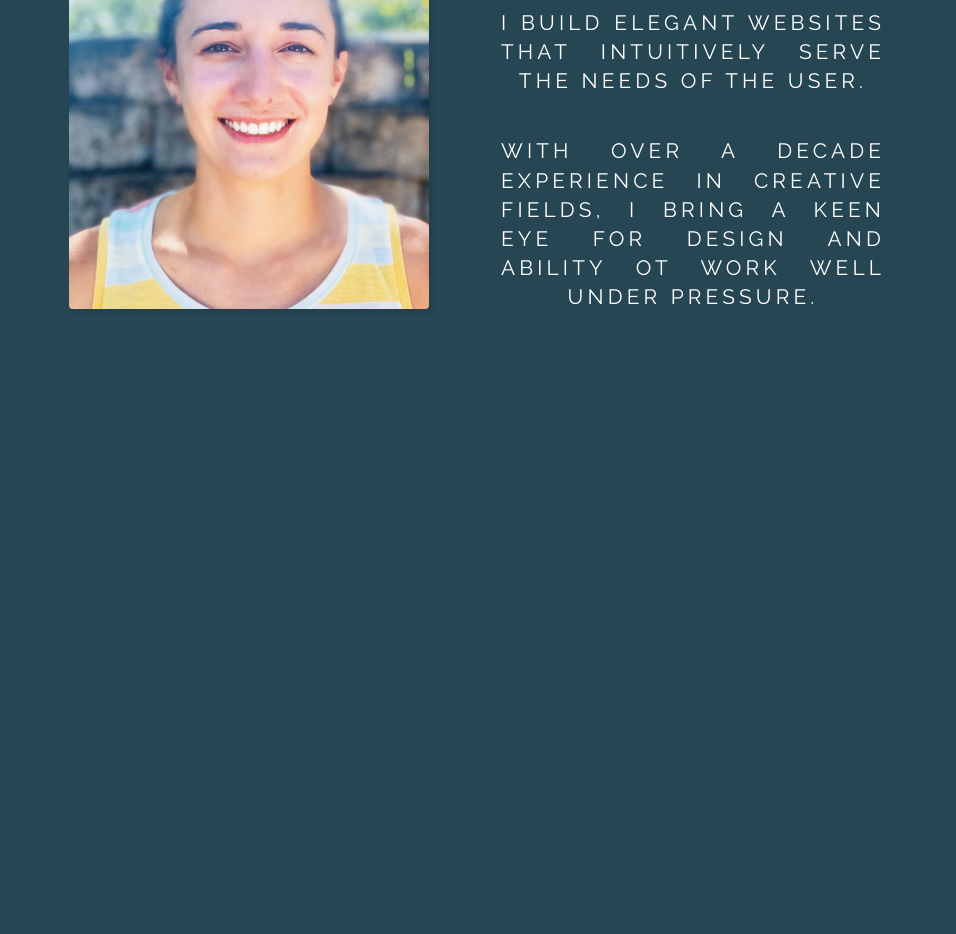
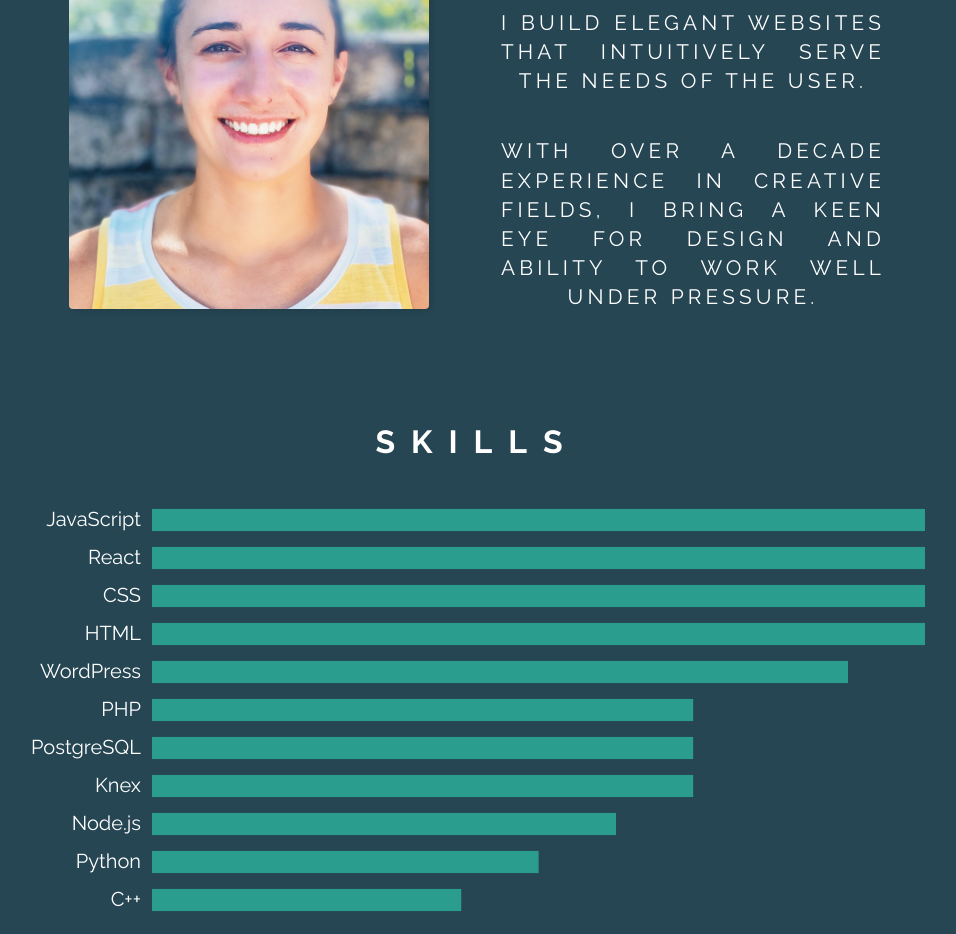
Before and after one commit to nkinsaul/portfolio, a React (Create React App) app: page /about in a window 1280 px wide. Shown: the part 360-1294 px from the top of the page, without its empty margins (163-1119 px from the left). Before the commit the page ends 800 px from the top, so only its background shows below. Built offline with nearby package versions, Linux system fonts and the light colour scheme; a web font is replaced by a local one.

Commit message:
Add Skills chart to About Section

```diff
--- a/package.json
+++ b/package.json
@@ -12,10 +12,12 @@
     "@types/node": "^16.18.34",
     "@types/react": "^18.2.8",
     "@types/react-dom": "^18.2.4",
+    "chart.js": "^4.4.0",
     "dotenv": "^16.1.4",
     "emailjs-com": "^3.2.0",
     "express": "^4.18.2",
     "react": "^18.2.0",
+    "react-chartjs-2": "^5.2.0",
     "react-dom": "^18.2.0",
     "react-hook-form": "^7.45.1",
     "react-router-dom": "^6.12.0",
--- a/src/Components/About/About.css
+++ b/src/Components/About/About.css
@@ -34,3 +34,21 @@
   text-align-last: center;
   line-height: 1.4em;
 }
+
+.bar-chart {
+  width: 100%;
+  margin-top: 5%;
+  display: flex;
+  flex-direction: column;
+  justify-content: center;
+  align-items: center;
+}
+
+.chart {
+  width: 70%;
+}
+
+.bar-chart > h2 {
+  letter-spacing: .5em;
+  font-size: 2em;
+}
--- a/src/Components/About/About.tsx
+++ b/src/Components/About/About.tsx
@@ -1,6 +1,7 @@
 import React from "react";
 import "./About.css"
 import profile from "../../images/profile_pic.jpeg"
+import BarChart from "../BarChart/BarChart";
 
 const About = () => {
   return (
@@ -12,7 +13,13 @@ const About = () => {
           <p>HELLO!  MY NAME IS NATALIE KINSAUL AND I AM A SEATTLE BASED WEB DEVELOPER.
           </p>
           <p>I BUILD ELEGANT WEBSITES THAT INTUITIVELY SERVE THE NEEDS OF THE USER.</p>
-          <p>WITH OVER A DECADE EXPERIENCE IN CREATIVE FIELDS, I BRING A KEEN EYE FOR DESIGN AND ABILITY OT WORK WELL UNDER PRESSURE.</p>
+          <p>WITH OVER A DECADE EXPERIENCE IN CREATIVE FIELDS, I BRING A KEEN EYE FOR DESIGN AND ABILITY TO WORK WELL UNDER PRESSURE.</p>
+        </div>
+      </div>
+      <div className="bar-chart">
+        <h2>SKILLS</h2>
+        <div className="chart">
+          <BarChart />
         </div>
       </div>
     </div>
--- /dev/null
+++ b/src/Components/BarChart/BarChart.tsx
@@ -0,0 +1,68 @@
+import React from "react";
+import { Chart, BarElement, CategoryScale, LinearScale} from "chart.js";
+import { Bar } from 'react-chartjs-2';
+
+Chart.register(
+  BarElement,
+  CategoryScale,
+  LinearScale
+);
+
+export const options = {
+  indexAxis: 'y' as const,
+  elements: {
+    bar: {
+      borderWidth: 2,
+    },
+  },
+  responsive: true,
+  scales: {
+    x: {
+      border: {
+        display: false,
+      },
+      grid: {
+        display: false,
+      },
+      ticks: {
+        display: false,
+      },
+    },
+    y: {
+      border: {
+        display: false,
+      },
+      grid: {
+        display: false,
+      },
+      ticks: {
+        color: '#FFFFFF',
+        font: {
+          size: 20,
+          family: 'Raleway, sans-serif'
+        },
+      },
+    }
+  }
+};
+
+export const data = {
+  labels: ['JavaScript','React', 'CSS', 'HTML', 'WordPress', 'PHP', 'PostgreSQL', 'Knex', 'Node.js', 'Python', 'C++'],
+  datasets: [{
+    data:[100, 100, 100, 100, 90, 70, 70, 70, 60, 50, 40],
+    backgroundColor: 'rgba(42, 157, 143)',
+    borderColor: 'rgba(42, 157, 143)',
+    borderWidth: 1,
+    barThickness: 22
+  }]
+}
+
+const BarChart = () => {
+
+  return (
+    <Bar options={options} data={data}/>
+  )
+
+}
+
+export default BarChart;
```
Also changed, not shown: src/Components/BarChart/BarChart.css (added), 1 other file (tests, documents, lock files or other folders).
